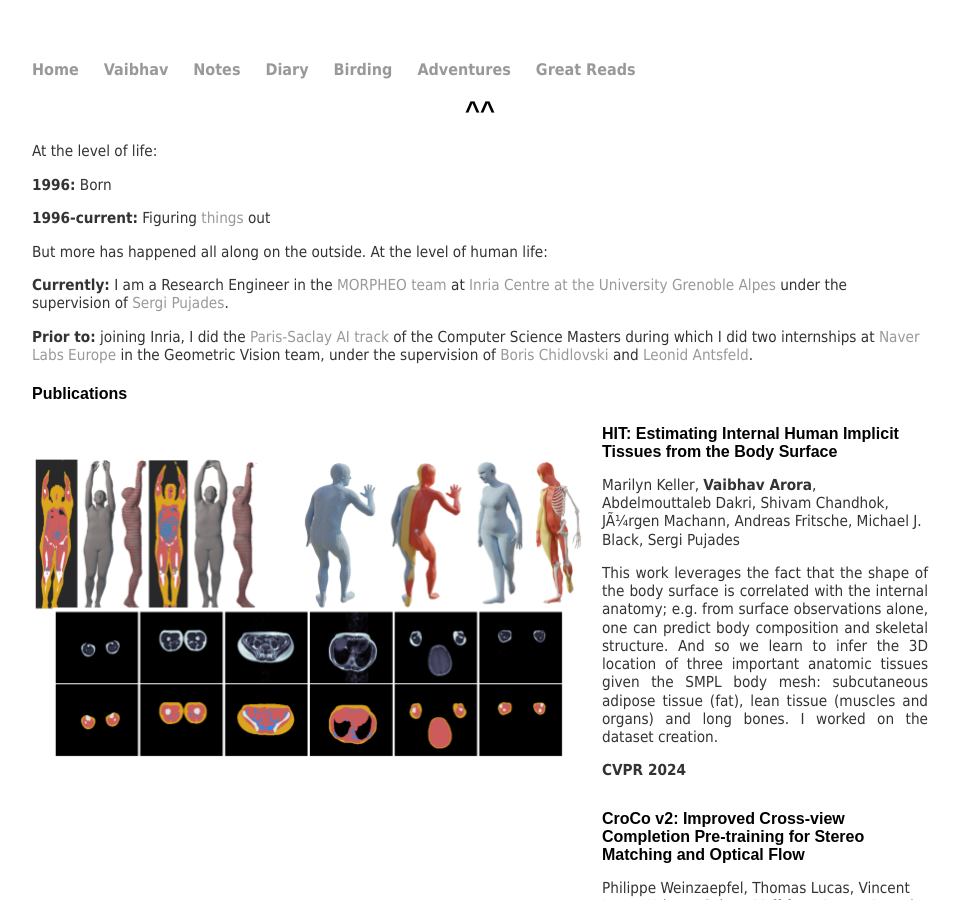
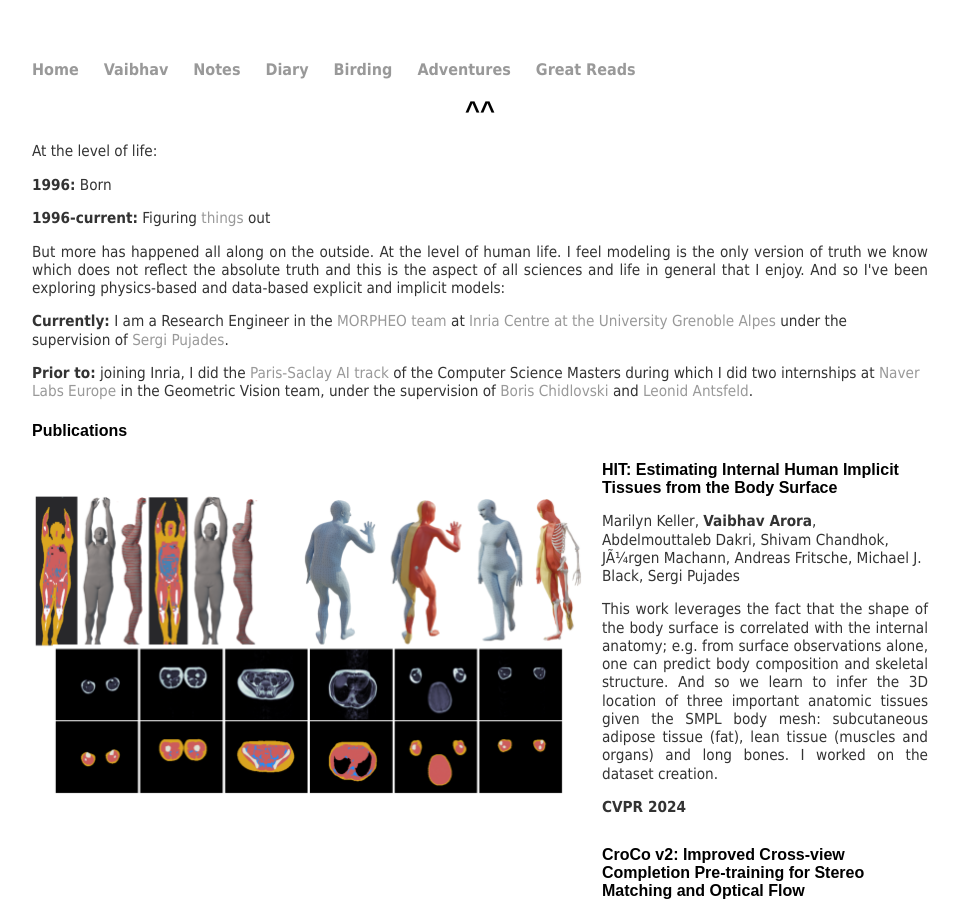
Before and after one commit to AntiLibrary5/AntiLibrary5.github.io, a Jekyll site: the page built from vaibhav/index.html, in a window 1280 px wide and 900 px high. Shown: the whole window, without its empty margins (160-1120 px from the left). Built offline with Jekyll 4.4.1, drawn with Linux system fonts in a browser that asks for light colours.

Commit message:
Update index.html

```diff
--- a/vaibhav/index.html
+++ b/vaibhav/index.html
@@ -9,7 +9,7 @@ title: Vaibhav Arora, theboxtroll
 <p></p>
 <p></p>
 <p></p>
-<p align="justify">But more has happened all along on the outside. At the level of human life:</p>
+<p align="justify">But more has happened all along on the outside. At the level of human life. I feel modeling is the only version of truth we know which does not reflect the absolute truth and this is the aspect of all sciences and life in general that I enjoy. And so I've been exploring physics-based and data-based explicit and implicit models:</p>
 <p><b>Currently:</b> I am a Research Engineer in the <a href="https://team.inria.fr/morpheo/">MORPHEO team</a>
 at <a href="https://www.inria.fr/fr/centre-inria-universite-grenoble-alpes">Inria Centre at the University Grenoble Alpes</a>
 under the supervision of <a href="https://morpheo.inrialpes.fr/people/pujades/">Sergi Pujades</a>.</p>
```
